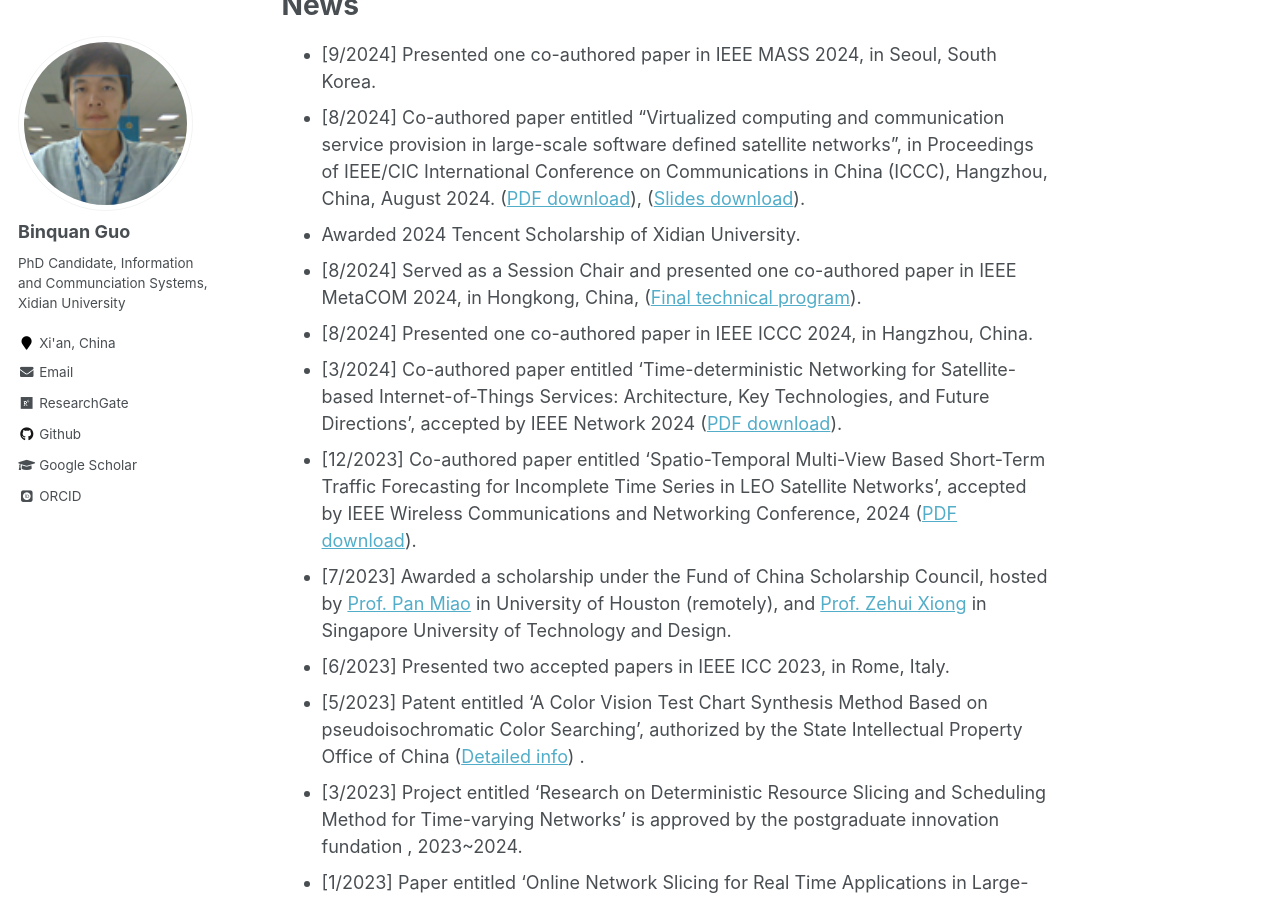
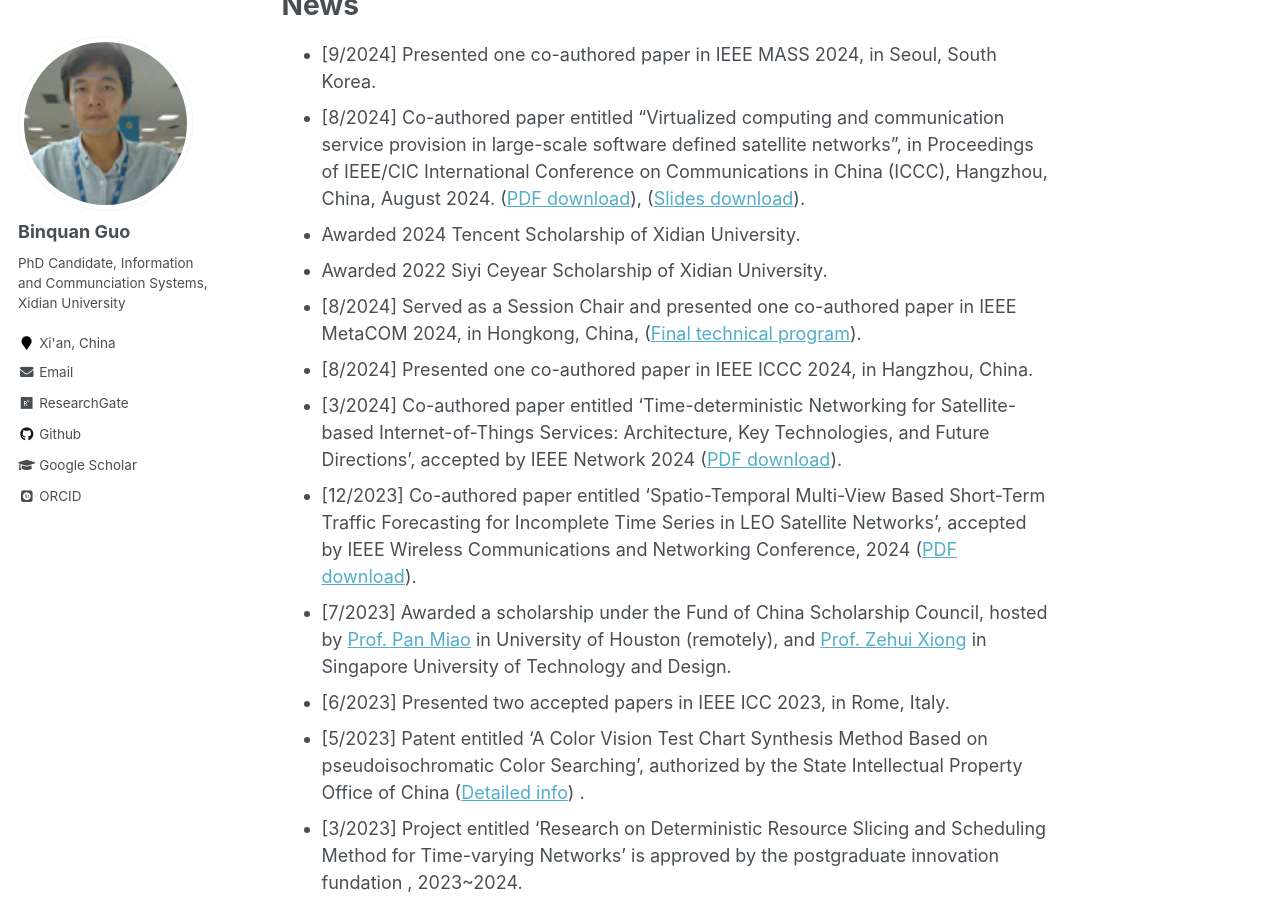
Before and after one commit to wilixx/wilixx.github.io, a Jekyll site: the page built from _pages/about.md, in a window 1280 px wide and 900 px high, scrolled down 650 px. Built offline with Jekyll 4.4.1, drawn with Linux system fonts in a browser that asks for light colours; some web fonts are replaced.

Commit message:
Update about.md

```diff
--- a/_pages/about.md
+++ b/_pages/about.md
@@ -19,6 +19,7 @@ News
 * [9/2024] Presented one co-authored paper in IEEE MASS 2024, in Seoul, South Korea.
 * [8/2024] Co-authored paper entitled "Virtualized computing and communication service provision in large-scale software defined satellite networks", in Proceedings of IEEE/CIC International Conference on Communications in China (ICCC), Hangzhou, China, August 2024.  ([PDF download](https://ieeexplore.ieee.org/document/10681883)), ([Slides download](https://github.com/wilixx/wilixx.github.io/blob/master/files/guo_ICCC2024_ppt_0808.pdf)).
 * Awarded 2024 Tencent Scholarship of Xidian University.
+* Awarded 2022 Siyi Ceyear Scholarship of Xidian University.
 * [8/2024] Served as a Session Chair and presented one co-authored paper in IEEE MetaCOM 2024, in Hongkong, China, ([Final technical program](https://www.ieee-metacom.org/2024/program.html)).
 * [8/2024] Presented one co-authored paper in IEEE ICCC 2024, in Hangzhou, China.
 * [3/2024] Co-authored paper entitled 'Time-deterministic Networking for Satellite-based Internet-of-Things Services: Architecture, Key Technologies, and Future Directions', accepted by IEEE Network 2024 ([PDF download](https://ieeexplore.ieee.org/document/10477426)).
```
